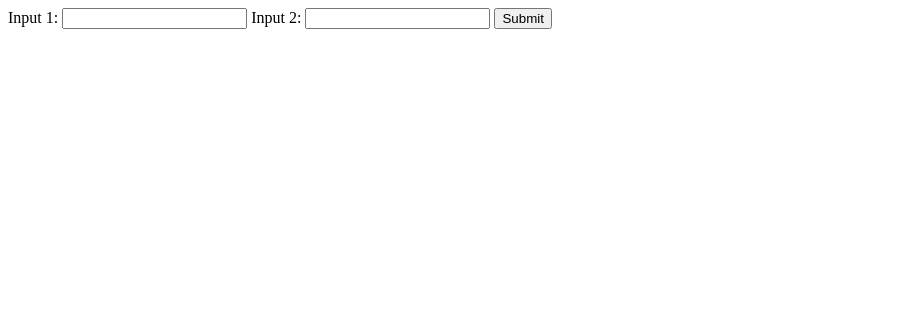
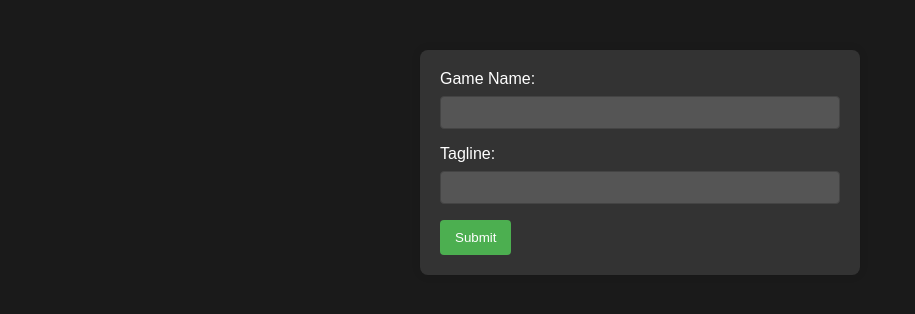
Before and after one commit to guessimnotgreat/ping.gg, a website: page public/index.html in a window 1280 px wide. Shown: the whole page, without its empty margins (0-915 px from the left). Drawn offline with Linux system fonts and the light colour scheme.

Commit message:
Update index page

```diff
--- /dev/null
+++ b/public/index.css
@@ -0,0 +1,50 @@
+body {
+    font-family: Arial, sans-serif;
+    background-color: #1a1a1a;
+    color: #fff;
+    margin: 0;
+    padding: 0;
+}
+
+form {
+    max-width: 400px;
+    margin: 50px auto;
+    background-color: #333;
+    padding: 20px;
+    border-radius: 8px;
+    box-shadow: 0 0 10px rgba(0, 0, 0, 0.1);
+}
+
+label {
+    display: block;
+    margin-bottom: 8px;
+    color: #fff;
+}
+
+input {
+    width: 100%;
+    padding: 8px;
+    margin-bottom: 16px;
+    box-sizing: border-box;
+    border: 1px solid #444;
+    border-radius: 4px;
+    background-color: #555;
+    color: #fff;
+}
+
+button {
+    background-color: #4CAF50;
+    color: #fff;
+    padding: 10px 15px;
+    border: none;
+    border-radius: 4px;
+    cursor: pointer;
+}
+
+button:hover {
+    background-color: #45a049;
+}
+
+#result {
+    margin-top: 20px;
+}
--- a/public/index.html
+++ b/public/index.html
@@ -3,15 +3,16 @@
 <head>
     <meta charset="UTF-8">
     <meta name="viewport" content="width=device-width, initial-scale=1.0">
+    <link rel="stylesheet"  href="./index.css">
     <title>PING.GG</title>
 </head>
 <body>
-    <form id="myForm">
-        <label for="input1">Input 1:</label>
-        <input type="text" id="input1" name="input1" required>
+    <form id="summoner-form">
+        <label for="game-name-input">Game Name:</label>
+        <input type="text" id="game-name-input" name="game-name-input" required>
 
-        <label for="input2">Input 2:</label>
-        <input type="text" id="input2" name="input2" required>
+        <label for="tagline-input">Tagline:</label>
+        <input type="text" id="tagline-input" name="tagline-input" required>
 
         <button type="submit">Submit</button>
     </form>
--- a/public/index.js
+++ b/public/index.js
@@ -1,8 +1,8 @@
-document.getElementById('myForm').addEventListener('submit', async function (e) {
+document.getElementById('summoner-form').addEventListener('submit', async function (e) {
     e.preventDefault();
 
-    const input1 = document.getElementById('input1').value;
-    const input2 = document.getElementById('input2').value;
+    const input1 = document.getElementById('game-name-input').value;
+    const input2 = document.getElementById('tagline-input').value;
 
     try {
         const response = await fetch('/submit', {
--- a/riotApi.js
+++ b/riotApi.js
@@ -1,4 +1,4 @@
-const API_KEY = 'RGAPI-7ce9c4d6-995b-4a74-b66a-8fcc763a2c3d';
+const API_KEY = 'RGAPI-72c700dc-cdd4-44f9-9621-8e9896a65edb';
 const BASE_URL = 'https://asia.api.riotgames.com';
 const PATH = '/riot/account/v1/accounts/by-riot-id/';
 
```
